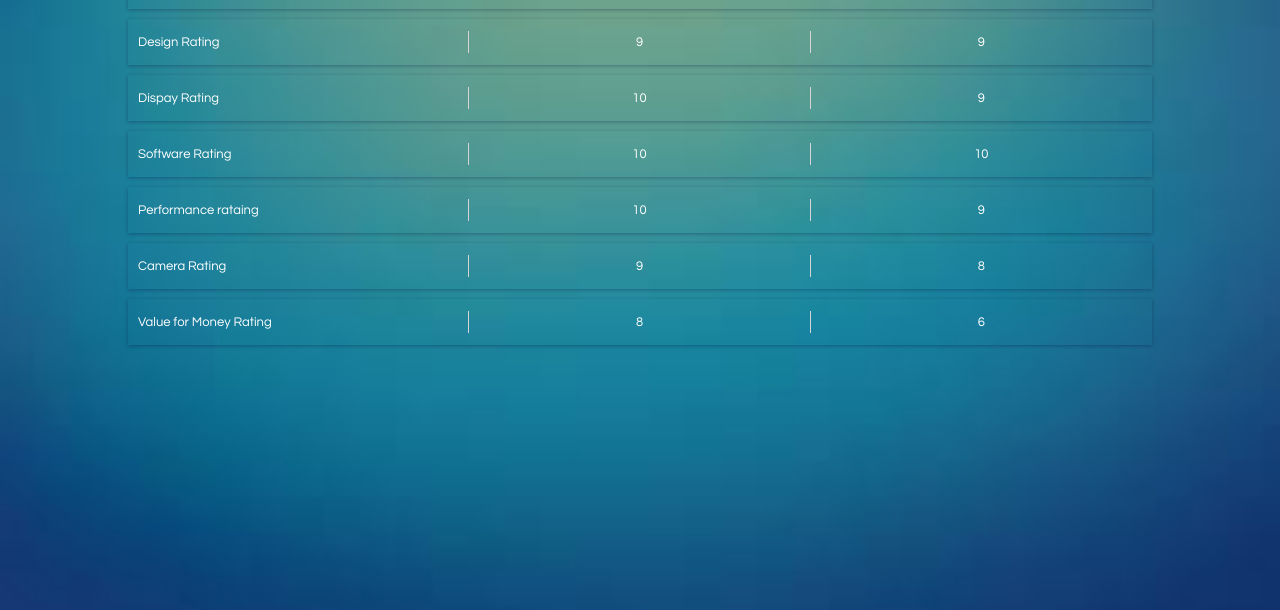
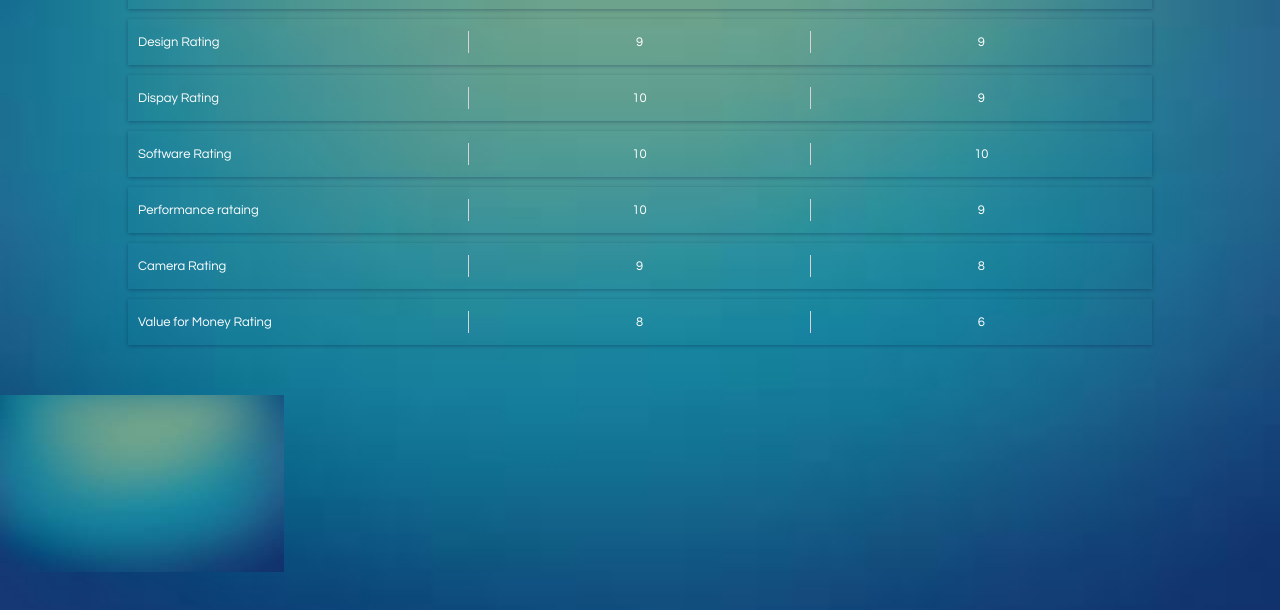
Before and after one commit to usshinde/hpwebsite, a plain HTML site: page index2.html in a window 1280 px wide. Shown: the part 240-850 px from the top of the page. Drawn offline with Linux system fonts and the light colour scheme.

Commit message:
Update index2.html

```diff
--- a/index2.html
+++ b/index2.html
@@ -128,6 +128,8 @@
             </div>
         </div>
 </div>
+    		<div class="image">
+      		<img src="2.jfif">
 
 </header>
 
```
